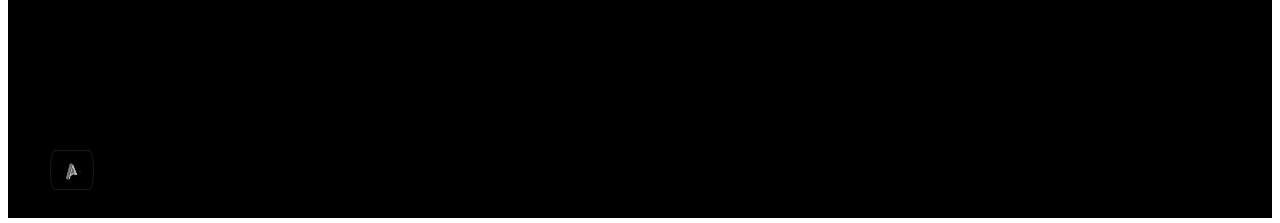
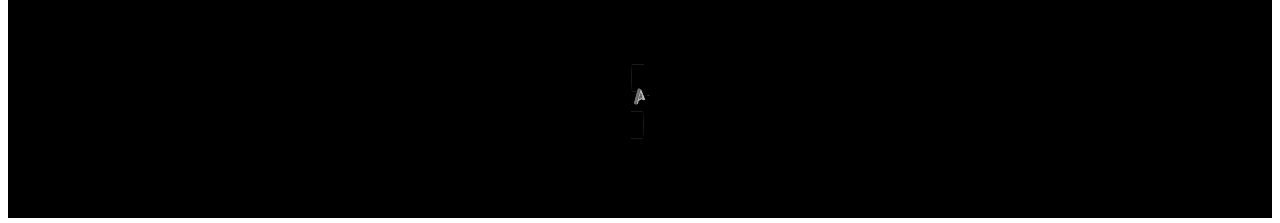
Before and after one commit to abdu11ahmahm00d/filmcore, a Next.js app: page / in a window 1280 px wide. Shown: the part 590-813 px from the top of the page. Built offline with nearby package versions, Linux system fonts and the light colour scheme.

Commit message:
Update styles.css

```diff
--- a/pages/styles.css
+++ b/pages/styles.css
@@ -207,17 +207,6 @@
     cursor: default;
 }
 
-.badge-container {
-    display: flex;
-    bottom: 20px;
-    flex: 0 0 auto;
-    height: 5vh;
-    left: 50px;
-    position: fixed;
-    width: 5vw;
-    z-index: 1;
-}
-
 .badge-container a {
     border-bottom-width: 0.5px;
     border-color: rgba(255, 255, 255, 0.1);
```
